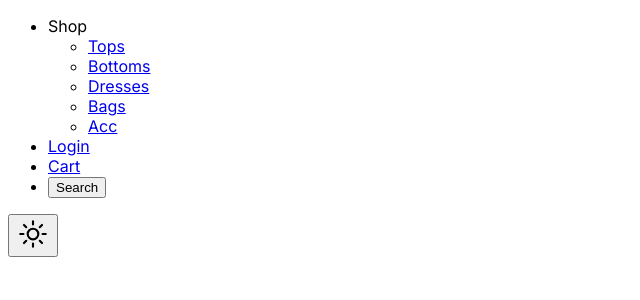
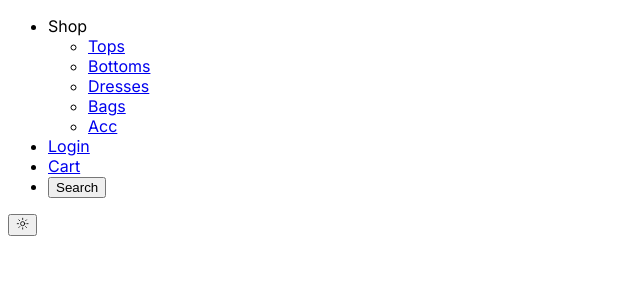
Before and after one commit to tptkds/ts, a Next.js app: page / in a window 1280 px wide. Shown: the top 300 px of the page, without its empty margins (0-640 px from the left). Built offline with nearby package versions, Linux system fonts and the light colour scheme.

Commit message:
다크모드 기능 구현 완료

```diff
--- a/src/app/ThemeProvider.tsx
+++ b/src/app/ThemeProvider.tsx
@@ -6,5 +6,13 @@ export default function ThemeProvider({
   children,
   ...props
 }: ThemeProviderProps) {
-  return <NextThemesProvider {...props}>{children}</NextThemesProvider>;
+  return (
+    <NextThemesProvider
+      defaultTheme="light"
+      disableTransitionOnChange
+      {...props}
+    >
+      {children}
+    </NextThemesProvider>
+  );
 }
--- a/src/app/components/DarkModeButton.jsx
+++ /dev/null
@@ -1,22 +0,0 @@
-'use Client';
-
-import React from 'react';
-import { useAppSelector } from '../../hooks/useAppSelector';
-import UnfulfilledMoon from '../iconComponents/UnfulfilledMoon';
-import UnfullfilledSun from '../iconComponents/UnfullfilledSun';
-import { useAppDispatch } from '@/hooks/useAppDispatch';
-import { toggleDarkMode } from '../../slices/DarkModeSlice';
-
-export default function DarkModeButton() {
-  const isDarkMode = useAppSelector((state) => state.darkMode.isDarkMode);
-  const dispatch = useAppDispatch();
-  const clickHandler = () => {
-    dispatch(toggleDarkMode());
-  };
-
-  return (
-    <button style={{ width: '50px' }} onClick={clickHandler}>
-      {isDarkMode ? <UnfulfilledMoon /> : <UnfullfilledSun />}
-    </button>
-  );
-}
--- /dev/null
+++ b/src/app/components/DarkModeToggleButton.jsx
@@ -0,0 +1,67 @@
+'use client';
+import { IoSunnyOutline, IoSunnySharp } from 'react-icons/io5';
+import { FaRegMoon, FaMoon } from 'react-icons/fa';
+import { useTheme } from 'next-themes';
+import { useEffect, useState } from 'react';
+export default function DarkModeToggleButton() {
+  const [mounted, setMounted] = useState(false);
+  const { theme, setTheme } = useTheme();
+  const [isMouseOverd, setIsMouseOverd] = useState(false);
+  // useEffect only runs on the client, so now we can safely show the UI
+  useEffect(() => {
+    setMounted(true);
+  }, []);
+
+  if (!mounted) {
+    return null;
+  }
+
+  const clickHandler = (props) => {
+    theme === 'light' ? setTheme('dark') : setTheme('light');
+  };
+
+  const mouseEnterLeaveHandler = (props) => {
+    console.log(props);
+    setIsMouseOverd(!isMouseOverd);
+  };
+
+  return (
+    <button
+      onClick={clickHandler}
+      onMouseEnter={mouseEnterLeaveHandler}
+      onMouseLeave={mouseEnterLeaveHandler}
+    >
+      {theme === 'light' ? (
+        !isMouseOverd ? (
+          <IoSunnyOutline />
+        ) : (
+          <IoSunnySharp />
+        )
+      ) : !isMouseOverd ? (
+        <FaRegMoon />
+      ) : (
+        <FaMoon />
+      )}
+    </button>
+  );
+}
+// import React from 'react';
+// import { useAppSelector } from '../../hooks/useAppSelector';
+// import UnfulfilledMoon from '../iconComponents/UnfulfilledMoon';
+// import UnfullfilledSun from '../iconComponents/UnfullfilledSun';
+// import { useAppDispatch } from '@/hooks/useAppDispatch';
+// import { toggleDarkMode } from '../../slices/DarkModeSlice';
+
+// export default function DarkModeButton() {
+//   const isDarkMode = useAppSelector((state) => state.darkMode.isDarkMode);
+//   const dispatch = useAppDispatch();
+//   const clickHandler = () => {
+//     dispatch(toggleDarkMode());
+//   };
+
+//   return (
+//     <button style={{ width: '50px' }} onClick={clickHandler}>
+//       {isDarkMode ? <UnfulfilledMoon /> : <UnfullfilledSun />}
+//     </button>
+//   );
+// }
--- a/src/app/layout.tsx
+++ b/src/app/layout.tsx
@@ -17,10 +17,10 @@ export default function RootLayout({
   children: React.ReactNode;
 }>) {
   return (
-    <html lang="ko">
+    <html lang="ko" suppressHydrationWarning>
       <body className={inter.className}>
         <StoreProvider>
-          <ThemeProvider>
+          <ThemeProvider attribute="class">
             <main className="bg-white dark: bg-black">
               <Nav />
               {children}
--- a/src/app/page.tsx
+++ b/src/app/page.tsx
@@ -1,5 +1,5 @@
 'use client';
-import DarkModeButton from './components/DarkModeButton';
+import DarkModeButton from './components/DarkModeToggleButton';
 
 export default function Home() {
   return (
```
